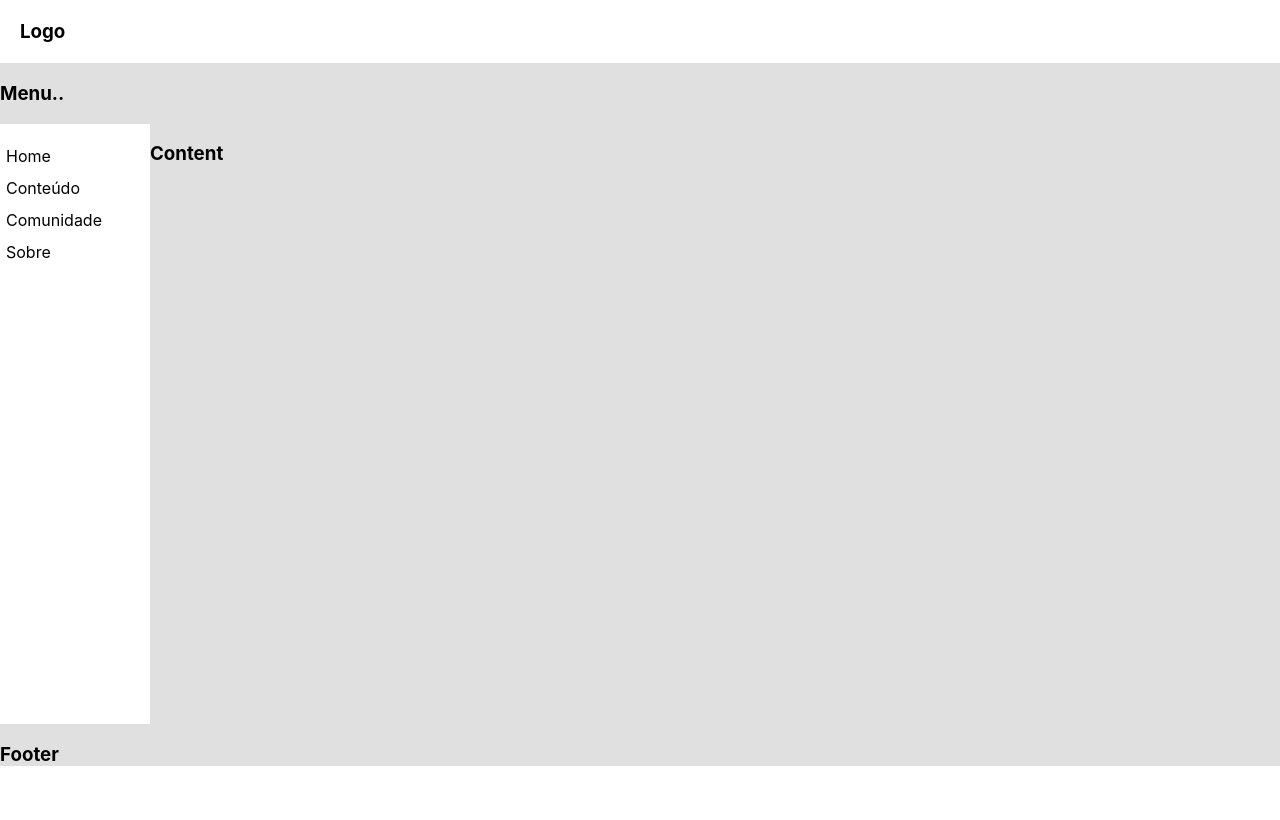
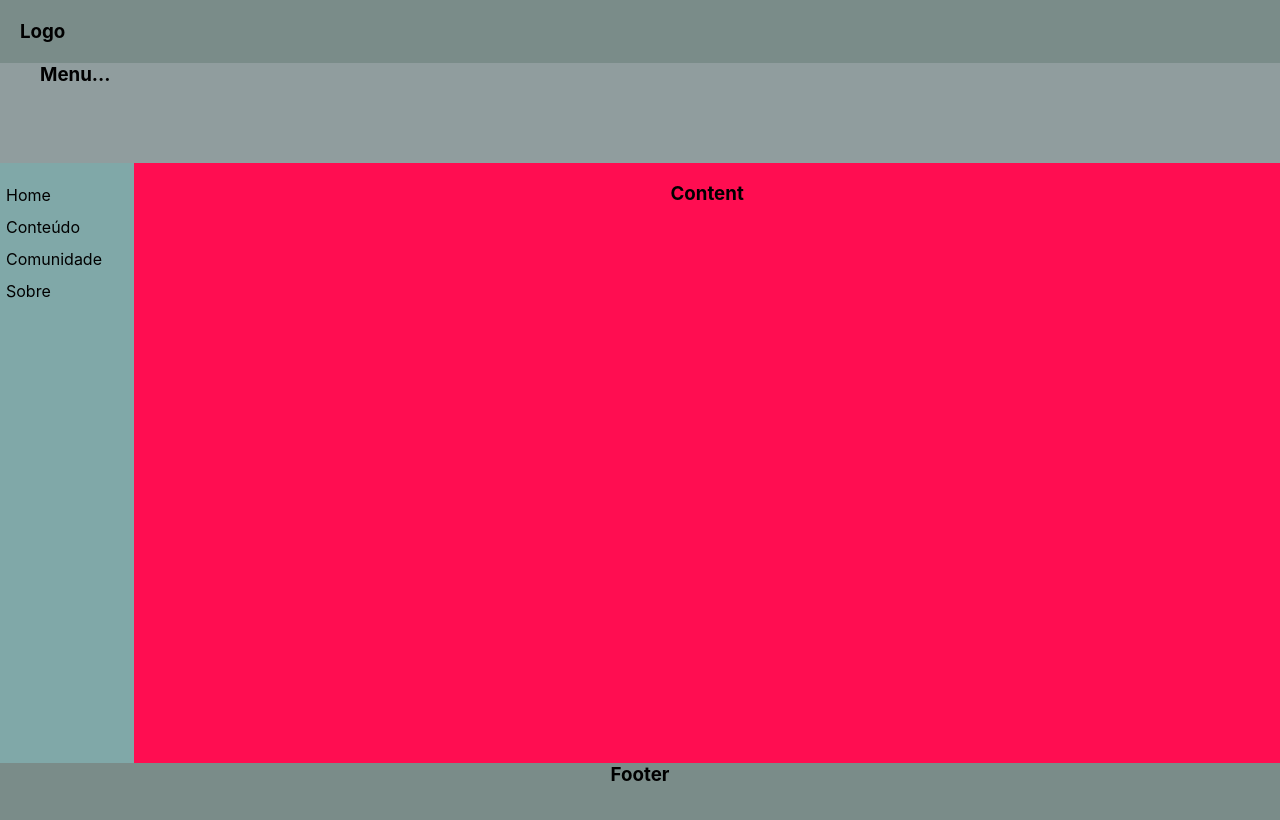
Before and after one commit to MariaFabrys/react-tutorial, a JavaScript app: page / in a window 1280 px wide. Shown: the top 820 px of the page. Built offline with nearby package versions, Linux system fonts and the light colour scheme; the HTML template or start-up script is replaced by a standard one.

Commit message:
creating components

```diff
--- a/src/App.js
+++ b/src/App.js
@@ -1,7 +1,7 @@
 import Box from '@mui/material/Box'
 
 import Header from './components/Header'
-import MainMenu from './components/MainMenu'
+import Menu from './components/Menu'
 import Sidebar from './components/Sidebar'
 import Content from './components/Content'
 import Footer from './components/Footer'
@@ -10,7 +10,7 @@ const App = () => {
   return (
     <>
       <Header />
-      <MainMenu style={styles.MainMenu}/>
+      <Menu/>
       <Box sx={{
         display: 'flex',
       }}>
@@ -23,11 +23,5 @@ const App = () => {
 }
 
 
-const styles = {
- MainMenu:{
-  background: '#836FFF'
- }
-}
-
 
 export default App
--- a/src/components/Content.js
+++ b/src/components/Content.js
@@ -2,10 +2,20 @@ import Box from '@mui/material/Box';
 
 const Content = () => {
     return (
-        <Box component='Content'>
-            <h3>Content</h3>
+        <Box component="Content" sx={styles.Box}>
+            <h3 style={styles.h3}> Content</h3>
         </Box>
     )
 }
 
+const styles = {
+    Box: {
+        background: '#ff0d51',
+        width: "100%"
+    },
+    h3: {
+        textAlign: "center"
+    }
+}
+
 export default Content
--- a/src/components/Footer.js
+++ b/src/components/Footer.js
@@ -2,10 +2,23 @@ import Box from '@mui/material/Box';
 
 const Footer = () => {
     return (
-        <Box component='Footer'>
-            <h3>Footer</h3>
+        <Box component='Footer' sx={styles.Box}>
+            <h3 style={styles.h3}>Footer</h3>
         </Box>
     )
 }
 
+const styles = {
+    Box:{
+        height: "100px",
+        width: "100%",
+        background: "#7a8c89"
+    },
+    h3:{
+        textAlign: "center",
+        margin: "0px"
+
+    }
+}
+
 export default Footer
--- a/src/components/Header.css
+++ b/src/components/Header.css
@@ -2,7 +2,7 @@
     background-color: rgb(224, 224, 224);
 }
 header {
-    background: #fff;
+    background:#7a8c89;
     padding: 20px;
 }
 
--- a/src/components/MainMenu.js
+++ /dev/null
@@ -1,10 +0,0 @@
-import Box from '@mui/material/Box';
-const MainMenu = () => {
-    return (
-        <Box component='MainMenu'>
-            <h3 >Menu..</h3>
-        </Box>
-    )
-}
-
-export default MainMenu
--- /dev/null
+++ b/src/components/Menu.js
@@ -0,0 +1,26 @@
+import Box from '@mui/material/Box';
+
+const Menu = () => {
+    return (
+        <Box component='Menu' sx={styles.Box}>
+             <h3 style={styles.h3}>Menu...</h3>
+        </Box>
+    )
+}
+
+const styles = {
+    Box:{
+        margin:"0px",
+        background: "#909d9e",
+        height:"100px"
+    },
+    h3:{
+        margin:"0px",
+        color:"black"
+    }
+
+}
+
+
+
+export default Menu
--- a/src/components/MainMenu.css
+++ b/src/components/Sidebar.css
@@ -1,6 +1,5 @@
 nav{
-    margin-top: 1px;
-    background-color: #fff;
+    background-color: #80a8a8;
     width: 150px;
     height: 600px;
     display: flex;
@@ -18,6 +17,6 @@ ul li{
 
 }
 ul li:hover{
-    border-left: 5px solid blueviolet;
-    color: blueviolet;
+    border-left: 5px solid #ff0d51;
+    color: #ff0d51;
 }
--- a/src/components/Sidebar.js
+++ b/src/components/Sidebar.js
@@ -1,8 +1,8 @@
-import './MainMenu.css'
+import './Sidebar.css'
 import Box from '@mui/material/Box';
 
 
-const MainMenu = () => {
+const Sidebar = () => {
     return (
         <Box component="nav">
             <ul>
@@ -15,4 +15,4 @@ const MainMenu = () => {
     )
 }
 
-export default MainMenu
+export default Sidebar
```
